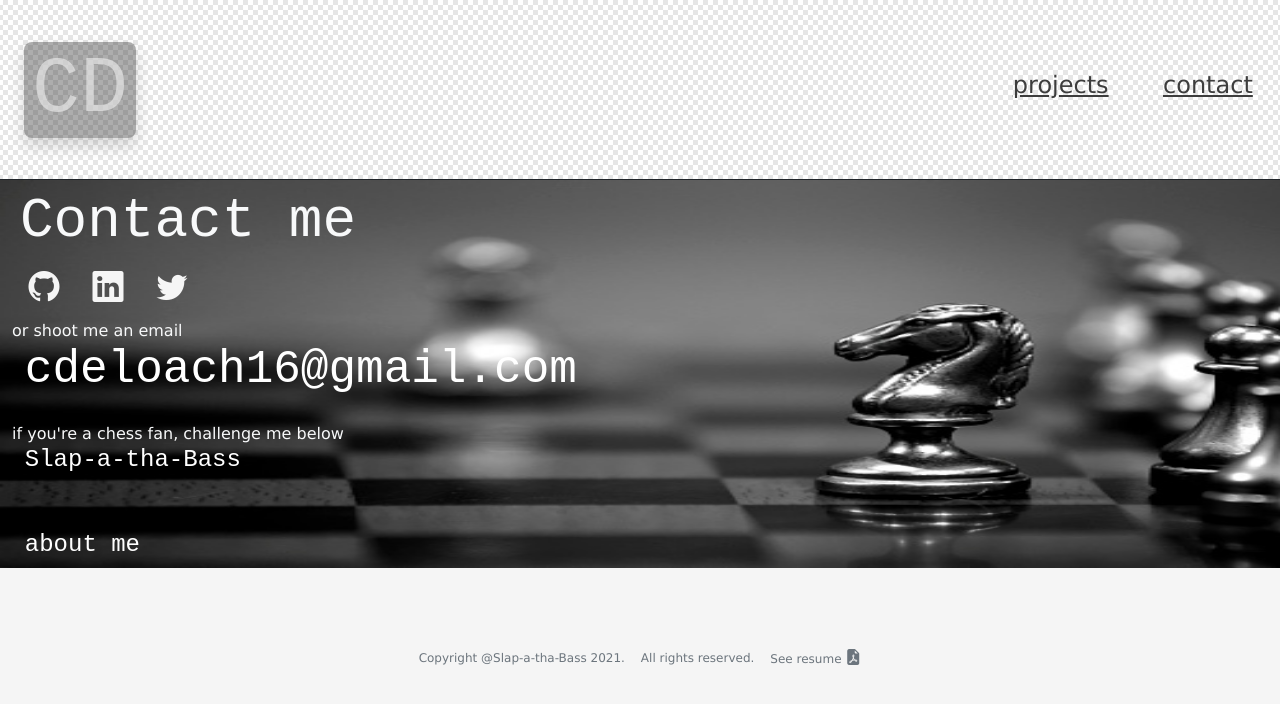
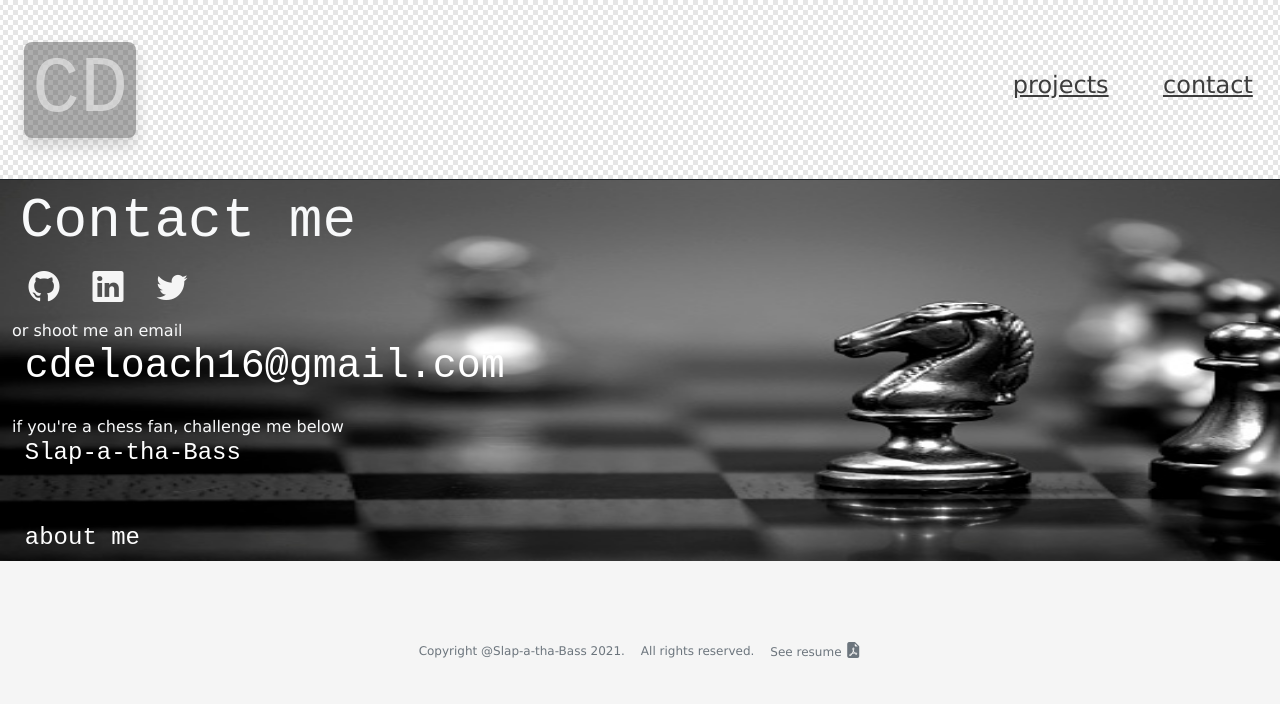
Before and after one commit to Slap-a-tha-Bass/portfolio, a React (Create React App) app: page /contact in a window 1280 px wide. In both pictures the pointer is over the link "cdeloach16@gmail.com". Shown: the top 704 px of the page. Built offline with nearby package versions, Linux system fonts and the light colour scheme.

Commit message:
changed font sizing on contact page

```diff
--- a/src/App.css
+++ b/src/App.css
@@ -110,7 +110,7 @@
 }
 .Contact {
   color: white;
-  font-size: calc(25px + 2vmin);
+  font-size: calc(18px + 2vmin);
   text-decoration: none;
   font-family: monospace;
   margin-left: 0.8rem;
@@ -120,7 +120,7 @@
   transition-delay: 0s;
 }
 .Contact:hover {
-  font-size: calc(30px + 2vmin);
+  font-size: calc(24px + 2vmin);
   text-decoration: none;
   color: white;
   cursor: pointer;
```
